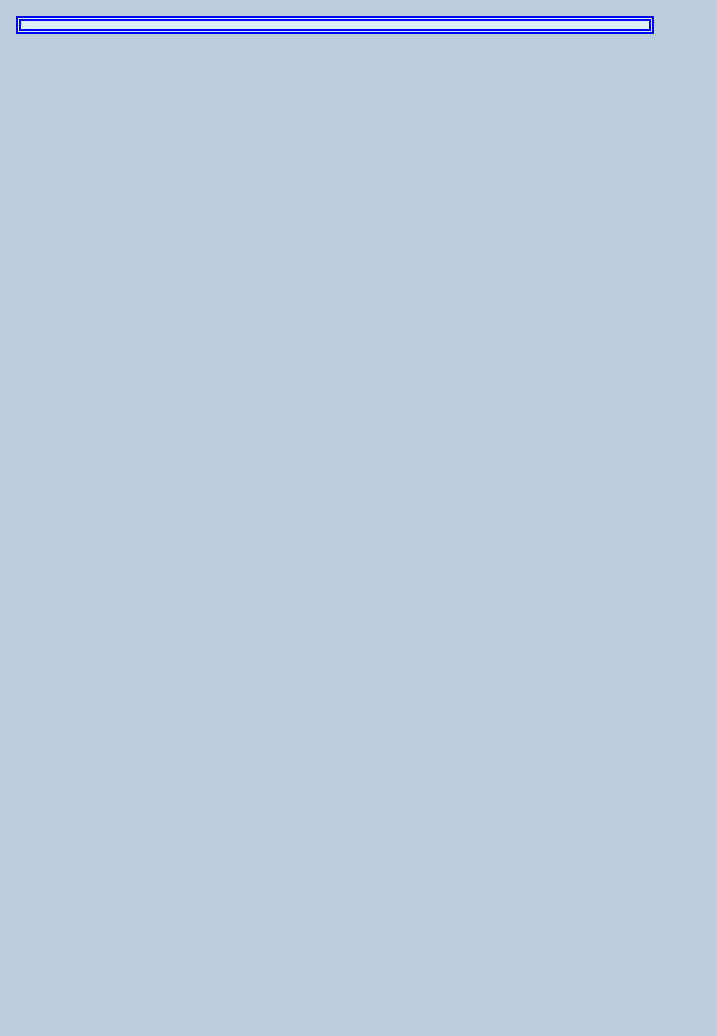
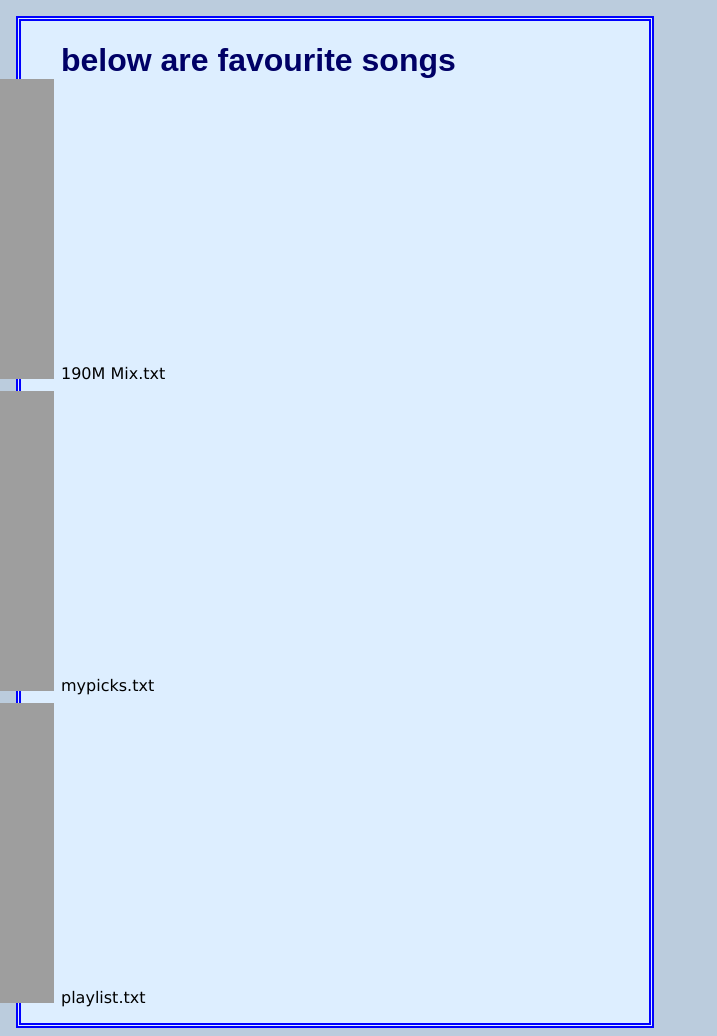
Before and after one commit to iuthub/lab-4-JakhongirRasulov007-1, a PHP site: page /music.php in a window 1280 px wide. Shown: the part 80-1116 px from the top of the page, without its empty margins (0-717 px from the left). Before the commit the page ends 114 px from the top, so only its background shows below. Run offline with PHP 8.4, Linux system fonts and the light colour scheme.

Commit message:
exercise 2 is completed

```diff
--- a/webpage/music.php
+++ b/webpage/music.php
@@ -25,6 +25,15 @@
                <?php }  ?>
 
 			</ul>
+
+            <ul>
+                <h1>below are favourite songs</h1>
+                <?php  foreach (glob("./songs/*.txt") as $favs) { ?>
+                    <li class="playlistitem">
+                        <?= basename($favs)?>
+                    </li>
+                <?php } ?>
+            </ul>
 		</div>
 	</body>
 </html>
```
